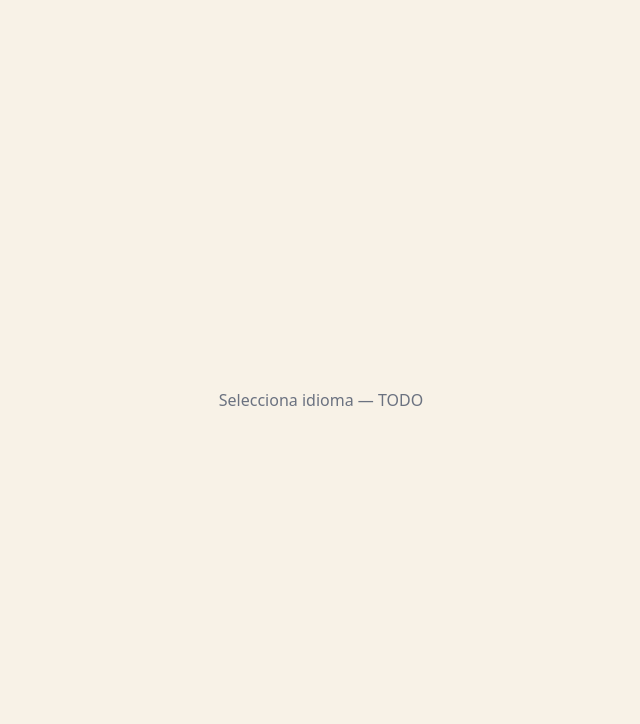
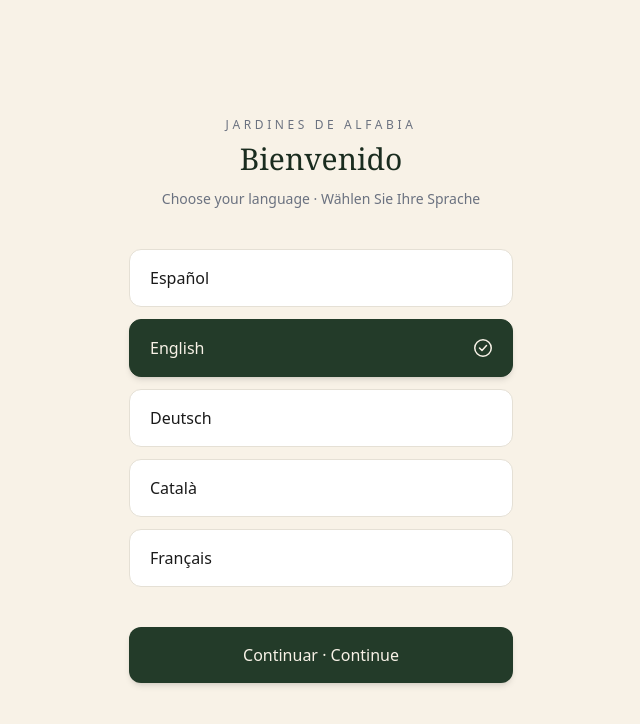
Before and after one commit to Hectorazzo/alfabia-audioguia, a React (Vite) app: page /language in a window 1280 px wide. Shown: the top 724 px of the page, without its empty margins (319-959 px from the left). Built offline with nearby package versions, Linux system fonts and the light colour scheme; a web font is replaced by a local one.

Commit message:
feat: SplashPage (fade-in + auto-redirect) + LanguagePage (lang detection + selection)

```diff
--- a/src/pages/LanguagePage.tsx
+++ b/src/pages/LanguagePage.tsx
@@ -1,7 +1,104 @@
+import { useState } from 'react'
+import { useNavigate } from 'react-router-dom'
+import { useAppStore, type Language } from '@/stores/useAppStore'
+
+interface LanguageOption {
+  code: Language
+  label: string
+  localLabel: string // name in that language
+}
+
+const LANGUAGES: LanguageOption[] = [
+  { code: 'es', label: 'Español',  localLabel: 'Español' },
+  { code: 'en', label: 'English',  localLabel: 'English' },
+  { code: 'de', label: 'Deutsch',  localLabel: 'Deutsch' },
+  { code: 'ca', label: 'Català',   localLabel: 'Català'  },
+  { code: 'fr', label: 'Français', localLabel: 'Français' },
+]
+
+/** Map browser language tag to one of our 5 codes, fallback to 'en'. */
+function detectLanguage(): Language {
+  const tag = navigator.language?.toLowerCase() ?? ''
+  if (tag.startsWith('es')) return 'es'
+  if (tag.startsWith('de')) return 'de'
+  if (tag.startsWith('ca')) return 'ca'
+  if (tag.startsWith('fr')) return 'fr'
+  return 'en'
+}
+
 export default function LanguagePage() {
+  const navigate = useNavigate()
+  const setLanguage = useAppStore((s) => s.setLanguage)
+
+  const [selected, setSelected] = useState<Language>(detectLanguage)
+
+  function handleConfirm() {
+    setLanguage(selected)
+    navigate('/home', { replace: true })
+  }
+
   return (
-    <div className="flex min-h-svh flex-col items-center justify-center bg-alfabia-cream">
-      <p className="text-alfabia-text-muted">Selecciona idioma — TODO</p>
+    <div className="flex min-h-svh flex-col items-center justify-center bg-alfabia-cream px-6 py-12">
+      {/* Header */}
+      <div className="mb-10 flex flex-col items-center gap-2 text-center">
+        <span className="text-xs tracking-[0.3em] text-alfabia-text-muted uppercase">
+          Jardines de Alfabia
+        </span>
+        <h1 className="font-display text-3xl font-light text-alfabia-green-dark">
+          Bienvenido
+        </h1>
+        <p className="mt-1 text-sm text-alfabia-text-muted">
+          Choose your language · Wählen Sie Ihre Sprache
+        </p>
+      </div>
+
+      {/* Language buttons */}
+      <div className="flex w-full max-w-sm flex-col gap-3">
+        {LANGUAGES.map(({ code, localLabel }) => {
+          const isSelected = selected === code
+          return (
+            <button
+              key={code}
+              onClick={() => setSelected(code)}
+              className={[
+                'flex items-center justify-between rounded-xl border px-5 py-4 text-left transition-all duration-150',
+                isSelected
+                  ? 'border-alfabia-green bg-alfabia-green text-alfabia-cream shadow-md'
+                  : 'border-alfabia-border bg-white text-alfabia-text hover:border-alfabia-green/40 hover:bg-alfabia-green/5',
+              ].join(' ')}
+              aria-pressed={isSelected}
+            >
+              <span className="text-base font-medium">{localLabel}</span>
+              {isSelected && (
+                <svg
+                  width="18"
+                  height="18"
+                  viewBox="0 0 18 18"
+                  fill="none"
+                  aria-hidden="true"
+                >
+                  <circle cx="9" cy="9" r="8.25" stroke="#F8F2E7" strokeWidth="1.5" />
+                  <path
+                    d="M5.5 9l2.5 2.5 4.5-5"
+                    stroke="#F8F2E7"
+                    strokeWidth="1.5"
+                    strokeLinecap="round"
+                    strokeLinejoin="round"
+                  />
+                </svg>
+              )}
+            </button>
+          )
+        })}
+      </div>
+
+      {/* Confirm */}
+      <button
+        onClick={handleConfirm}
+        className="mt-10 w-full max-w-sm rounded-xl bg-alfabia-green px-6 py-4 text-base font-medium text-alfabia-cream shadow-md transition-colors hover:bg-alfabia-green-light active:bg-alfabia-green-dark"
+      >
+        Continuar · Continue
+      </button>
     </div>
   )
 }
--- a/src/pages/SplashPage.tsx
+++ b/src/pages/SplashPage.tsx
@@ -1,7 +1,75 @@
+import { useEffect, useState } from 'react'
+import { useNavigate } from 'react-router-dom'
+
 export default function SplashPage() {
+  const navigate = useNavigate()
+  const [visible, setVisible] = useState(false)
+
+  useEffect(() => {
+    // Trigger fade-in on next frame
+    const fadeTimer = requestAnimationFrame(() => setVisible(true))
+
+    const redirectTimer = setTimeout(() => {
+      navigate('/language', { replace: true })
+    }, 2000)
+
+    return () => {
+      cancelAnimationFrame(fadeTimer)
+      clearTimeout(redirectTimer)
+    }
+  }, [navigate])
+
   return (
     <div className="flex min-h-svh flex-col items-center justify-center bg-alfabia-green">
-      <p className="font-display text-4xl text-alfabia-cream">Jardines de Alfabia</p>
+      <div
+        style={{
+          opacity: visible ? 1 : 0,
+          transform: visible ? 'translateY(0)' : 'translateY(12px)',
+          transition: 'opacity 0.8s ease, transform 0.8s ease',
+        }}
+        className="flex flex-col items-center gap-6"
+      >
+        {/* Logo placeholder — replace with real SVG asset when available */}
+        <LogoMark />
+
+        <div className="flex flex-col items-center gap-1 text-center">
+          <p className="font-display text-3xl font-light tracking-widest text-alfabia-cream">
+            Jardines de Alfabia
+          </p>
+          <p className="text-xs tracking-[0.3em] text-alfabia-cream/60 uppercase">
+            Audioguía
+          </p>
+        </div>
+      </div>
     </div>
   )
 }
+
+function LogoMark() {
+  return (
+    <svg
+      width="80"
+      height="80"
+      viewBox="0 0 80 80"
+      fill="none"
+      xmlns="http://www.w3.org/2000/svg"
+      aria-label="Jardines de Alfabia"
+      role="img"
+    >
+      {/* Circular border */}
+      <circle cx="40" cy="40" r="38" stroke="#F8F2E7" strokeWidth="1.5" strokeOpacity="0.4" />
+      {/* Letter A */}
+      <text
+        x="40"
+        y="56"
+        textAnchor="middle"
+        fontFamily="Georgia, serif"
+        fontSize="42"
+        fontWeight="300"
+        fill="#F8F2E7"
+      >
+        A
+      </text>
+    </svg>
+  )
+}
```
